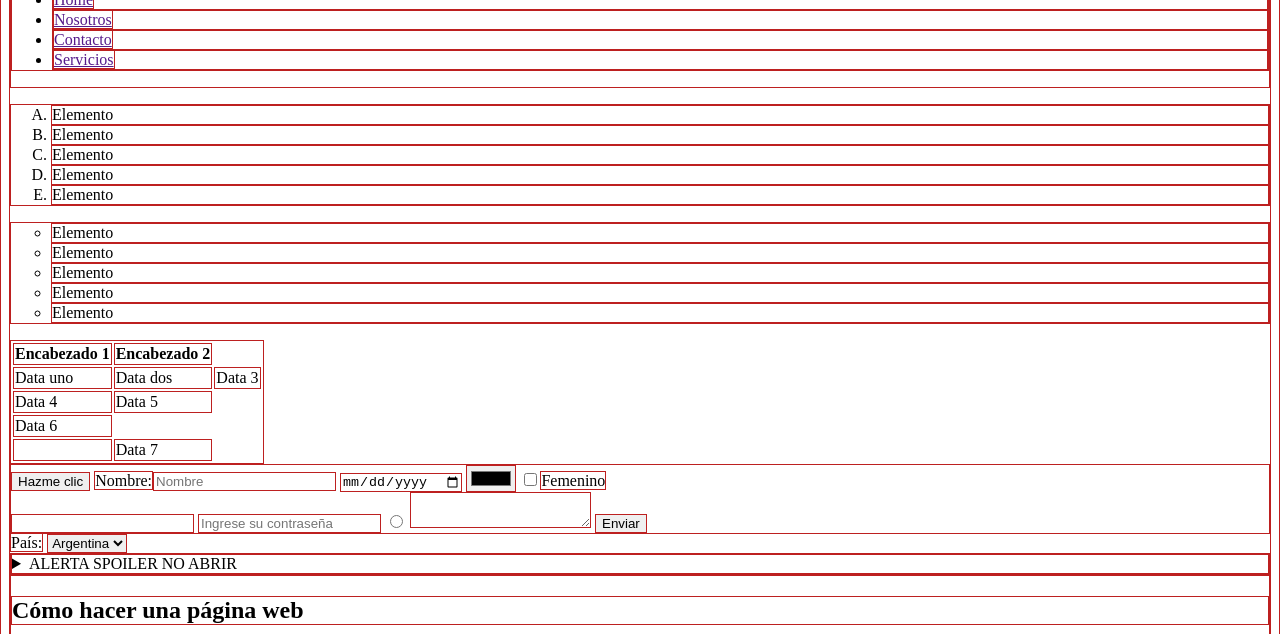
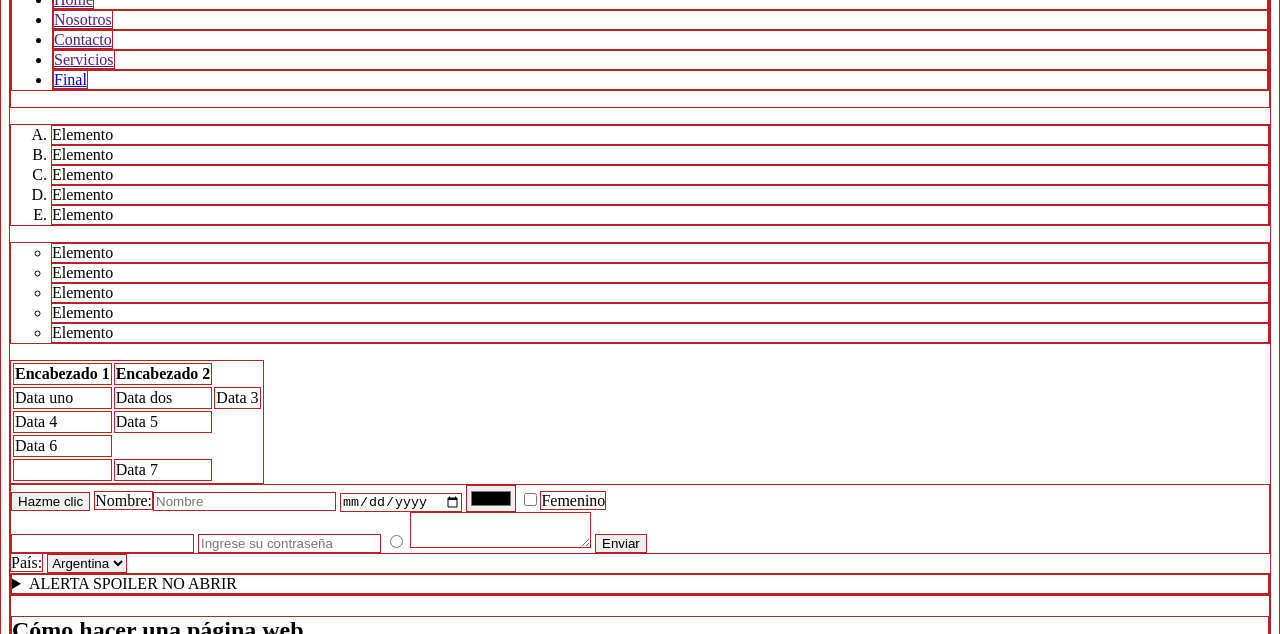
Before and after one commit to bsoifer/programacion_web, a website: page index.html in a window 1280 px wide. Shown: the part 166-800 px from the top of the page. Drawn offline with Linux system fonts and the light colour scheme.

Commit message:
cambios repaso

```diff
--- a/index.html
+++ b/index.html
@@ -21,7 +21,7 @@
     <header>
         <nav>
             <a href="https://campus.itba.edu.ar/" target="_blank">Página del campus</a>
-            <a href="#contacto">Contacto</a>
+            <a href="#contacto" >Contacto</a>
             <a href="#final">Final</a>
         </nav>
 
@@ -31,6 +31,7 @@
             <li><a href="">Nosotros</a></li>
             <li><a href="">Contacto</a></li>
             <li><a href="">Servicios</a></li>
+            <li><a href="#final">Final</a></li>
           </ul>
 
     </header>
```
